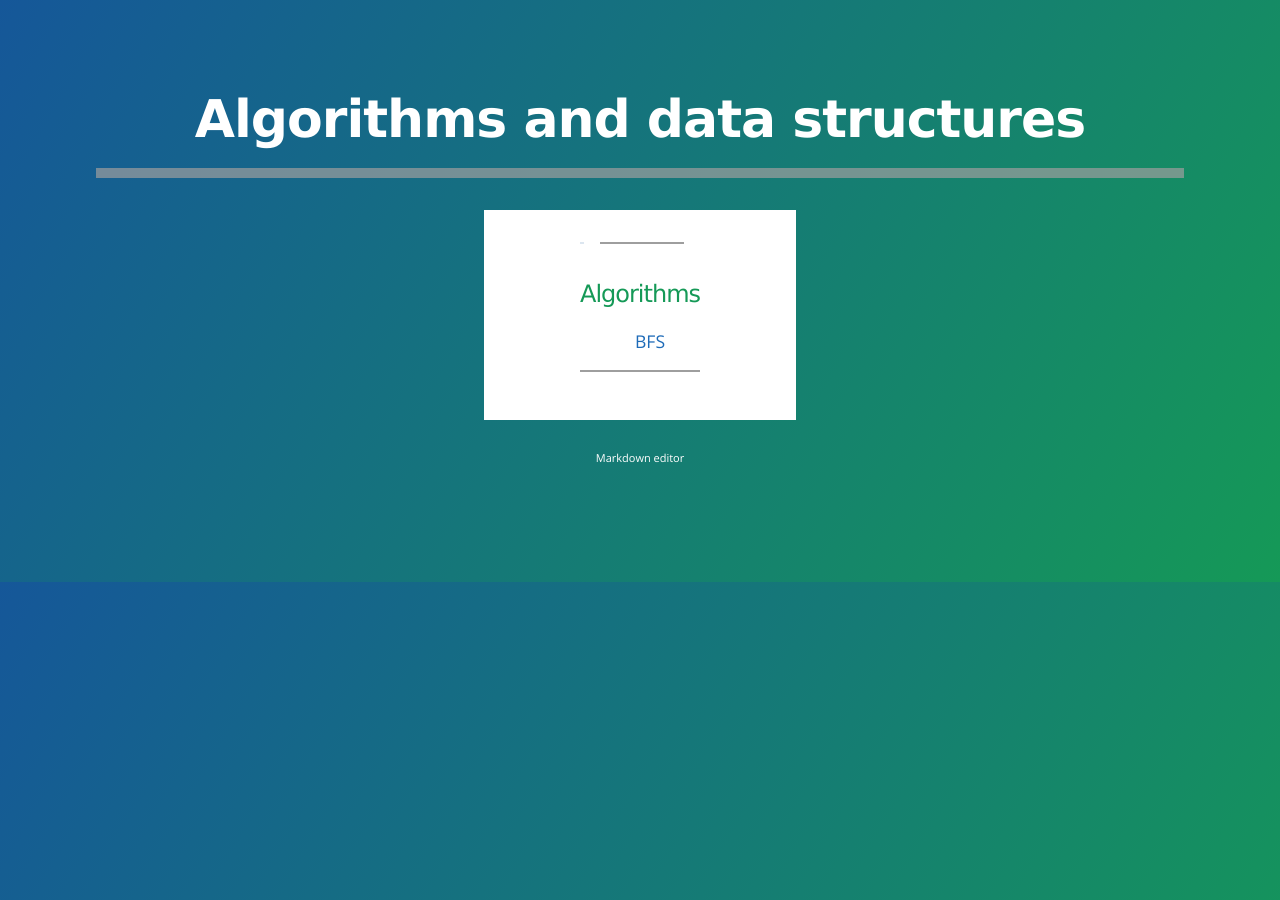
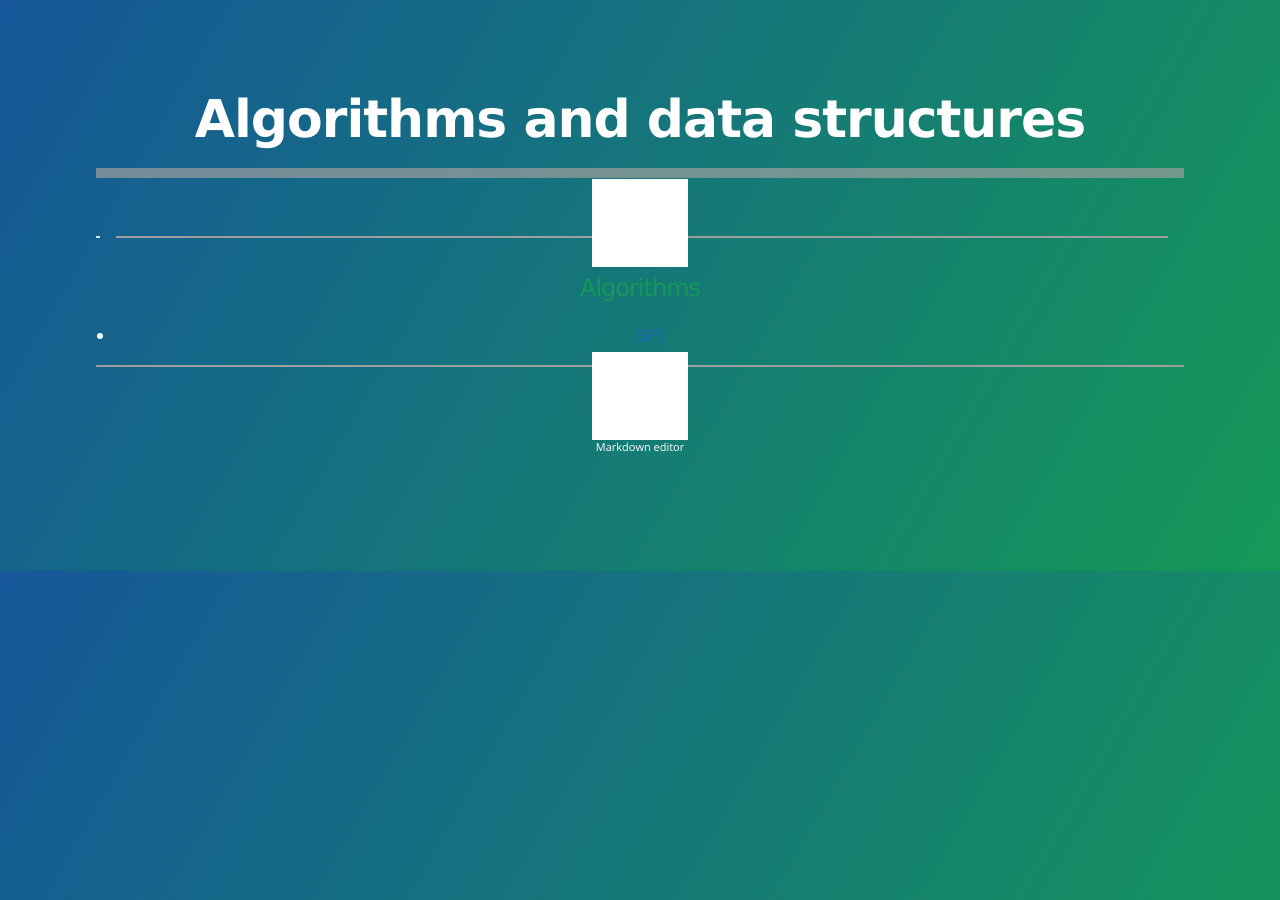
Before and after one commit to Nimitha-jagadeesha/Al-Ds, a Jekyll site: the page built from index.md, in a window 1280 px wide. Built offline with Jekyll 4.4.1, drawn with Linux system fonts in a browser that asks for light colours; the repository's description, which GitHub fills in, is left out; grey boxes are pictures that could not be loaded.

Commit message:
Update default.html

```diff
--- a/_layouts/default.html
+++ b/_layouts/default.html
@@ -26,7 +26,7 @@
       <h2 class="project-tagline">{{ page.description | default: site.description | default: site.github.project_tagline }}</h2>
     </header>
 
-    <main id="content" class="main-content" role="main" style="background-color:white;display:inline-block">
+    <main id="content" class="main-content" role="main" style="background-color:white;display:inline">
       {{ content }}
 
     </main>
```
